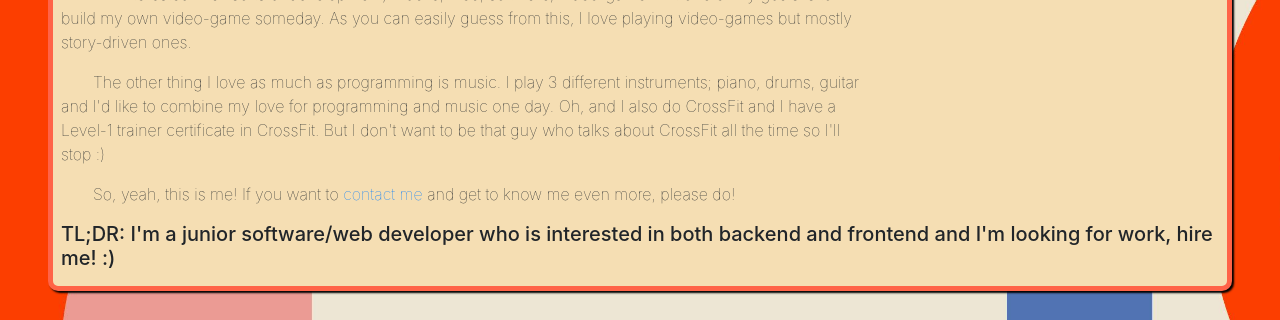
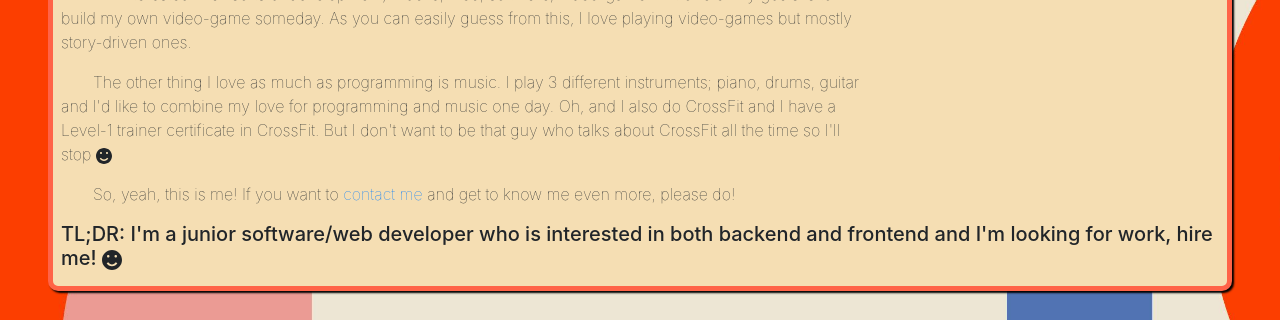
Before and after one commit to bertacsevercan/my-portfolio, a React (Create React App) app: page /about in a window 1280 px wide. Shown: the part 743-1063 px from the top of the page. Built offline with nearby package versions, Linux system fonts and the light colour scheme.

Commit message:
add emojis

```diff
--- a/src/containers/About/index.jsx
+++ b/src/containers/About/index.jsx
@@ -3,6 +3,8 @@ import { Link } from "react-router-dom";
 import "./style.css";
 import Image from "react-bootstrap/Image";
 import { FaHandPeace } from "react-icons/fa";
+import { ImSmile2 } from "react-icons/im";
+
 import pp from "../../images/pp.jpeg";
 
 const About = () => {
@@ -66,7 +68,8 @@ const About = () => {
           different instruments; piano, drums, guitar and I'd like to combine my
           love for programming and music one day. Oh, and I also do CrossFit and
           I have a Level-1 trainer certificate in CrossFit. But I don't want to
-          be that guy who talks about CrossFit all the time so I'll stop :)
+          be that guy who talks about CrossFit all the time so I'll stop{" "}
+          <ImSmile2 />
         </p>
         <p>
           So, yeah, this is me! If you want to{" "}
@@ -75,7 +78,7 @@ const About = () => {
         </p>
         <h5>
           TL;DR: I'm a junior software/web developer who is interested in both
-          backend and frontend and I'm looking for work, hire me! :)
+          backend and frontend and I'm looking for work, hire me! <ImSmile2 />
         </h5>
       </div>
     </div>
```
